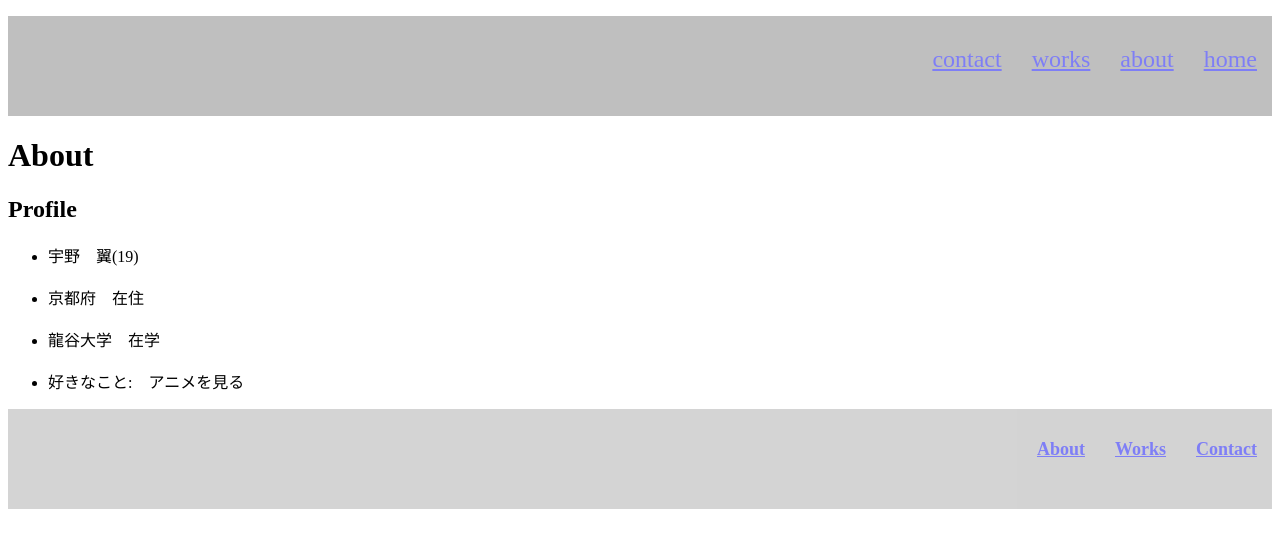
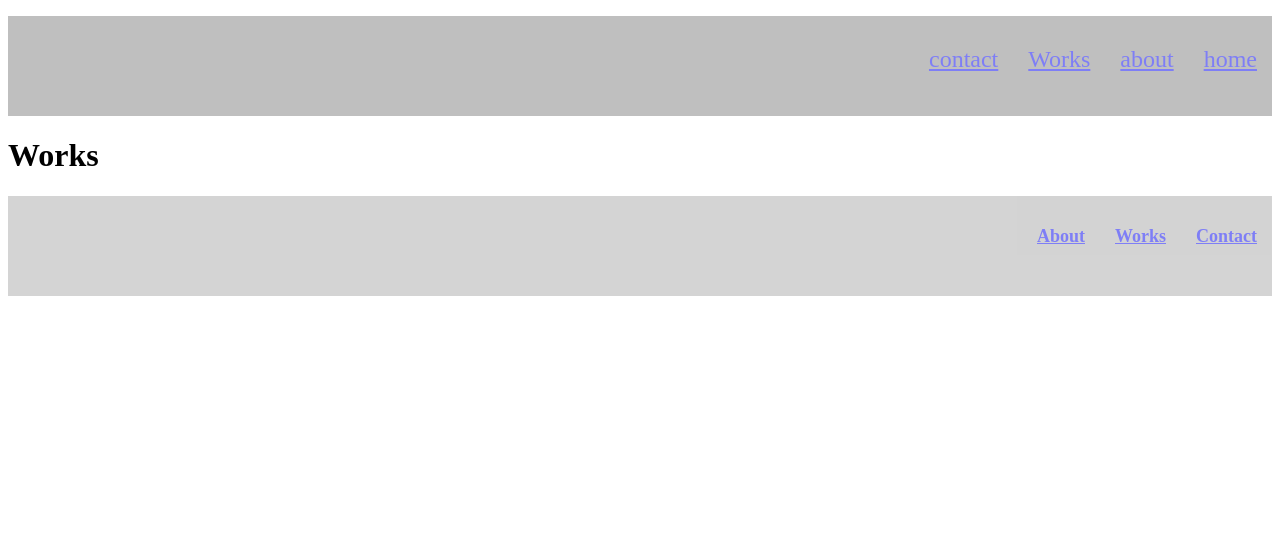
Before and after one commit to pikachu22222/portfolio.tsubasa, a plain HTML site: page works.html in a window 1280 px wide. Drawn offline with Linux system fonts and the light colour scheme.

Commit message:
Update works.html

```diff
--- a/works.html
+++ b/works.html
@@ -8,33 +8,20 @@
   <body>
     <header>
       <div class="hedaer-logo"></div>
+      <div class="hedaer-list">
       <nav>
-
-      <div class="hedaer-list">
        <ul>
-        <li><a href="index.html">home</a></li>
+         <li><a href="index.html">home</a></li>
         <li><a href="about.html">about</a></li>
-        <li><a href="works.html">works</a></li>
+        <li><a href="works.html">Works</a></li>
         <li><a href="contact.html">contact</a></li>
        </ul>
       </div>
       </nav>
+    </header>
+    <div class="main">
+      <h1 class="title-3">Works</h1>
 
-    </header>
-    <div class="contents-1">
-      <h1 class="title-1">About</h1>
-      <h2 class="profile">Profile</h2>
-       <div class="profile-list">
-         <ul>
-           <li>宇野　翼(19)</li>
-            <br>
-           <li>京都府　在住</li>
-           <br>
-           <li>龍谷大学　在学</li>
-           <br>
-           <li>好きなこと:　アニメを見る</li>
-         </ul>
-      </div>
     </div>
     <footer class="footer">
       <div class="footer-list">
```
